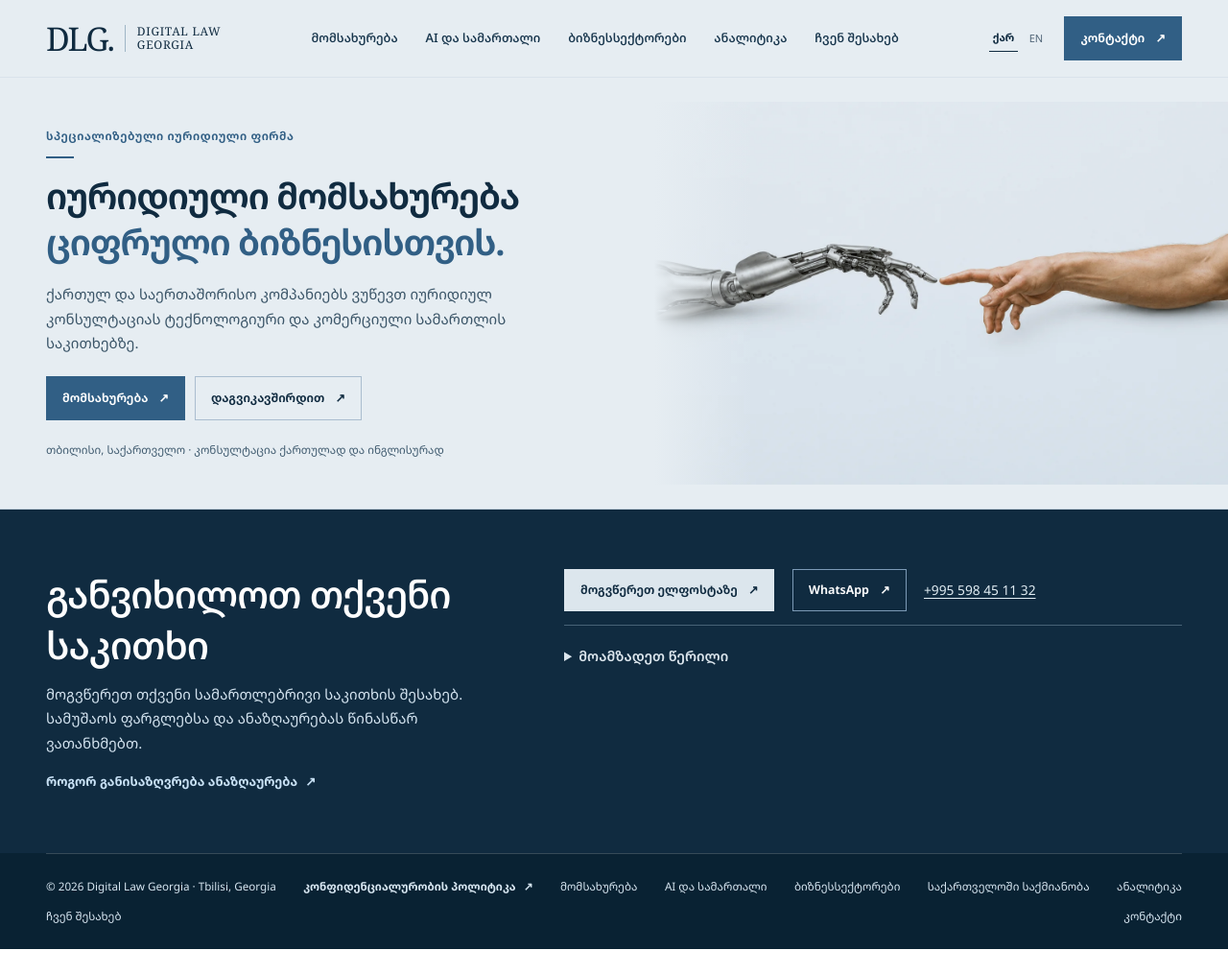
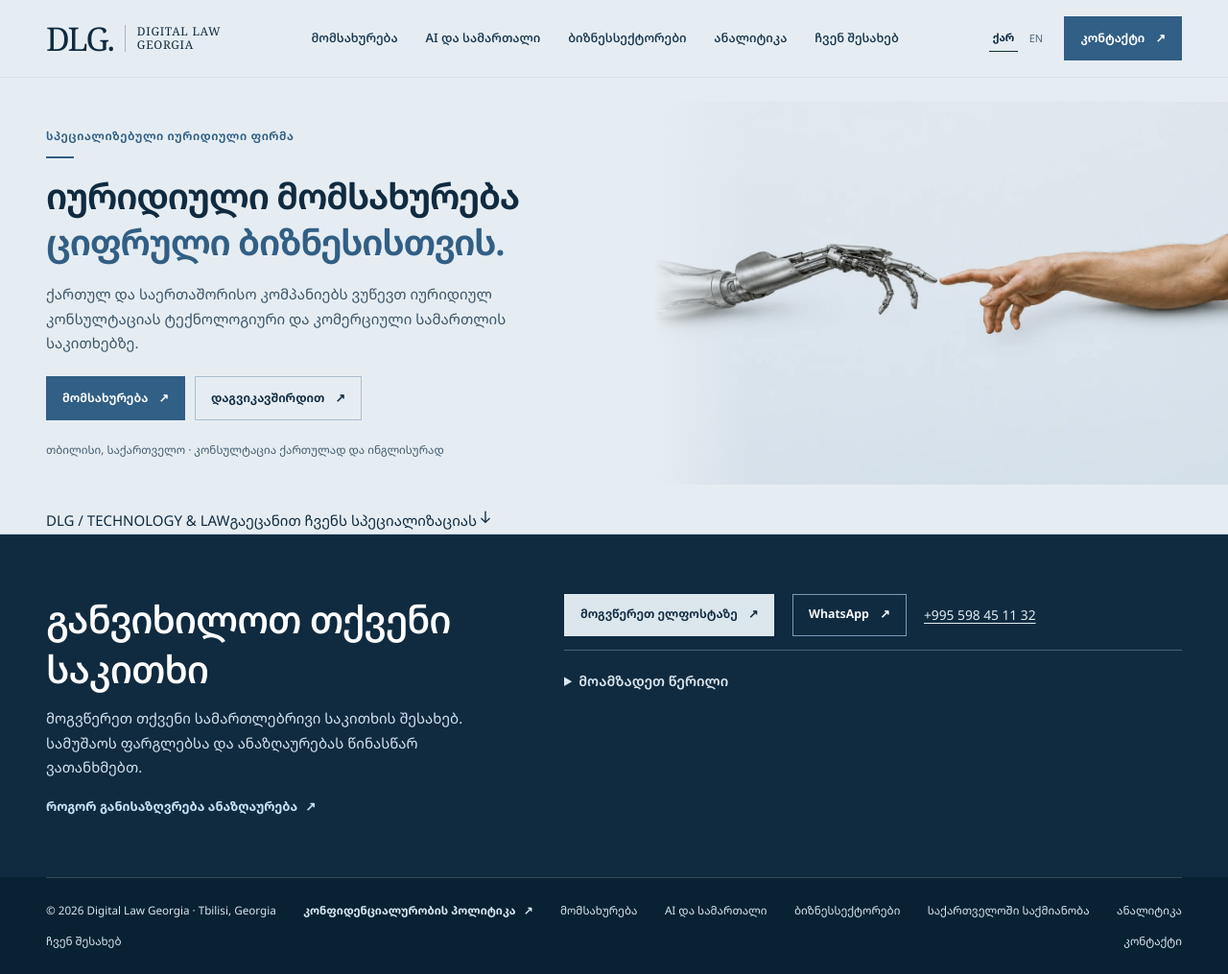
Before and after one commit to luka019/lukaswebsite, a Jekyll site: the page index.html, which Jekyll copies as it is, in a window 1280 px wide and 1015 px high. Shown: the whole window at 96% size. Built offline with Jekyll 4.4.1, drawn with Linux system fonts in a browser that asks for light colours.

Commit message:
Create panoramic hero composition and explicit expertise navigation

```diff
--- a/index.html
+++ b/index.html
@@ -92,8 +92,9 @@
 </div>
 </div>
 <figure class="hero-photo">
-  <img src="/assets/editorial/human-machine.webp" srcset="/assets/editorial/human-machine-small.webp 640w, /assets/editorial/human-machine.webp 1440w" sizes="(max-width: 740px) 100vw, (max-width: 1540px) 55vw, 850px" width="1440" height="960" fetchpriority="high" alt="ღია ფონზე ადამიანის და რობოტის ხელების თითები ერთმანეთს უახლოვდება" data-en-alt="Human and robotic hands reach towards each other against a light background">
+  <img src="/assets/editorial/human-machine.webp" srcset="/assets/editorial/human-machine-small.webp 640w, /assets/editorial/human-machine.webp 1440w" sizes="(max-width: 740px) 100vw, (max-width: 1540px) 92vw, 1240px" width="1440" height="960" fetchpriority="high" alt="ღია ფონზე ადამიანის და რობოტის ხელების თითები ერთმანეთს უახლოვდება" data-en-alt="Human and robotic hands reach towards each other against a light background">
 </figure>
+<div class="dlg-hero-foot"><span>DLG / TECHNOLOGY &amp; LAW</span><a href="#expertise"><span data-en="Discover our expertise">გაეცანით ჩვენს სპეციალიზაციას</span><svg width="18" height="18" viewBox="0 0 20 20" fill="none" aria-hidden="true"><path d="M10 3v13m-5-5 5 5 5-5" stroke="currentColor" stroke-width="1.5"/></svg></a></div>
 </div>
 </section>
 <!-- home-entrances -->
```
